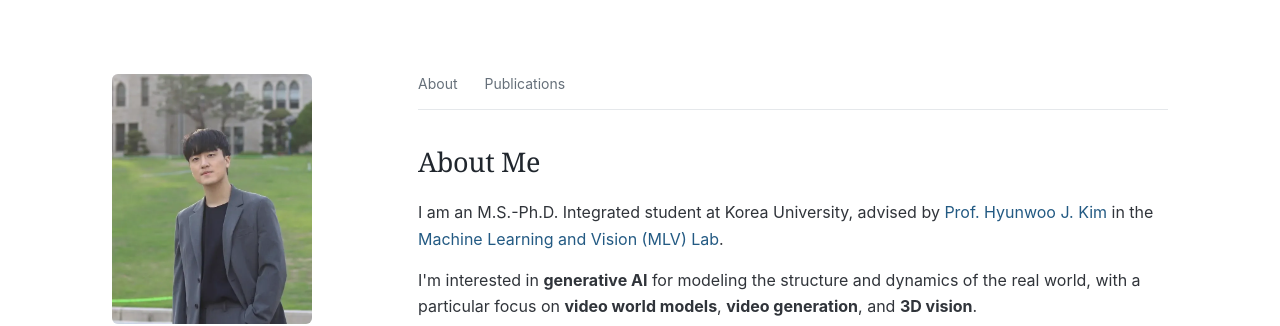
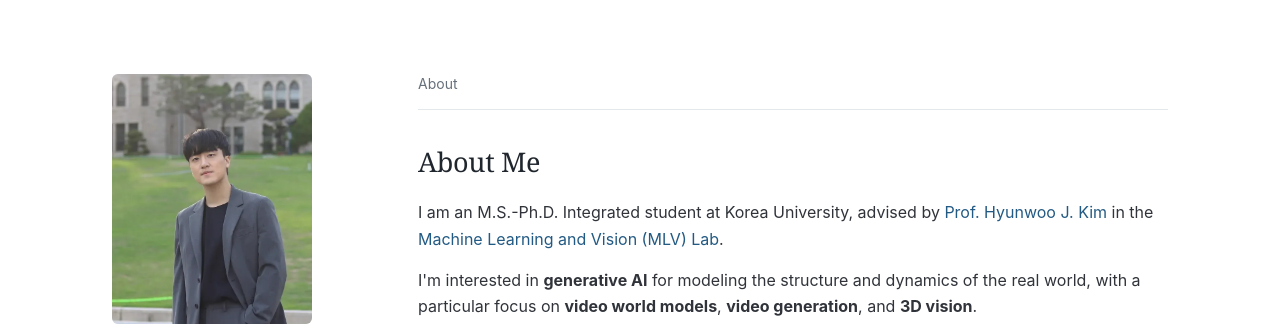
Before and after one commit to zoomkinseok/zoomkinseok.github.io, a Jekyll site: the page built from _pages/about.md, in a window 1280 px wide and 900 px high. Shown: the top 326 px of the window. Built offline with Jekyll 4.4.1, drawn with Linux system fonts in a browser that asks for light colours.

Commit message:
Remove Publications from the main navigation

```diff
--- a/_data/navigation.yml
+++ b/_data/navigation.yml
@@ -7,6 +7,3 @@
 main:
   - title: "About"
     url: /#about
-
-  - title: "Publications"
-    url: /#publications
```
